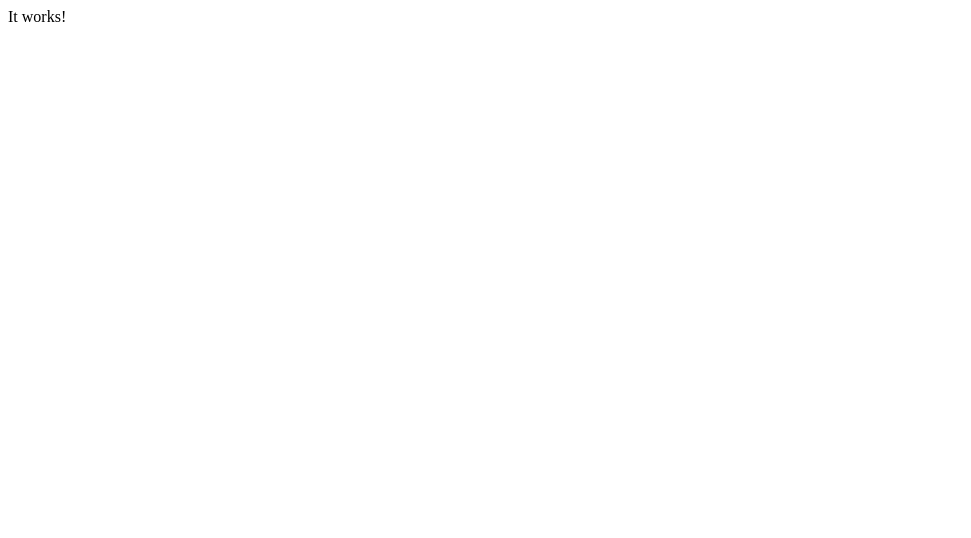
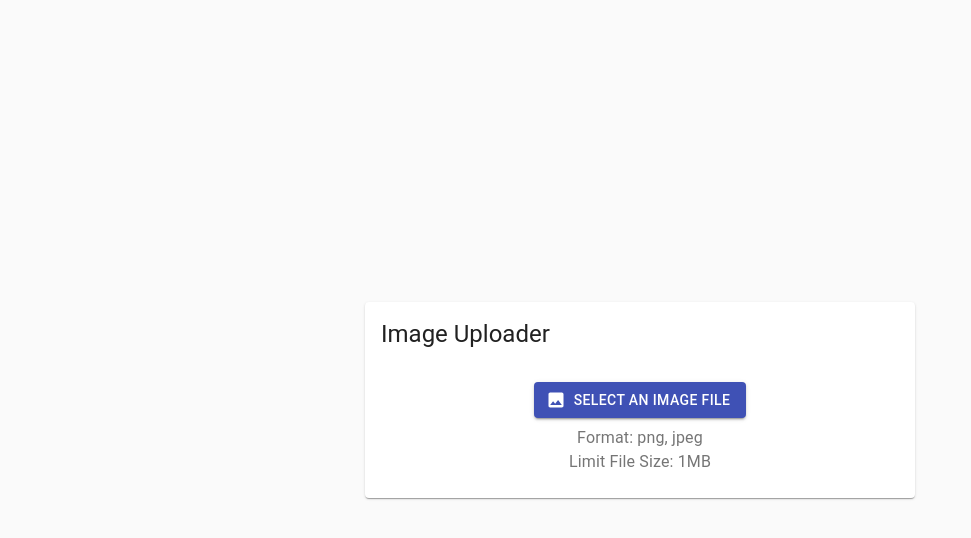
Before and after one commit to nemuvski/image-uploader, a React (Create React App) app: page / in a window 1280 px wide. Shown: the top 538 px of the page, without its empty margins (0-971 px from the left). Built offline with nearby package versions, Linux system fonts and the light colour scheme.

Commit message:
アップロードフォームの要素構築

```diff
--- a/package.json
+++ b/package.json
@@ -3,6 +3,8 @@
   "version": "0.1.0",
   "private": true,
   "dependencies": {
+    "@material-ui/core": "^4.12.1",
+    "@material-ui/icons": "^4.11.2",
     "@testing-library/jest-dom": "^5.14.1",
     "@testing-library/react": "^12.0.0",
     "@testing-library/user-event": "^13.1.9",
--- a/src/App.tsx
+++ /dev/null
@@ -1,7 +0,0 @@
-import React from 'react';
-
-const App: React.FC = () => {
-  return <div className='app'>It works!</div>;
-};
-
-export default App;
--- /dev/null
+++ b/src/components/App.tsx
@@ -0,0 +1,27 @@
+import React from 'react';
+import ImageUploader from './ImageUploader';
+import { makeStyles } from '@material-ui/core';
+
+const useStyles = makeStyles({
+  root: {
+    position: 'absolute',
+    top: 0,
+    bottom: 0,
+    display: 'flex',
+    width: '100%',
+    margin: 0,
+    padding: 16,
+  },
+});
+
+const App: React.FC = () => {
+  const classes = useStyles();
+
+  return (
+    <div className={classes.root}>
+      <ImageUploader />
+    </div>
+  );
+};
+
+export default App;
--- /dev/null
+++ b/src/components/ImageUploader.tsx
@@ -0,0 +1,44 @@
+import React from 'react';
+import { Card, CardContent, makeStyles, Button, CardHeader, Typography } from '@material-ui/core';
+import ImageIcon from '@material-ui/icons/Image';
+
+const useStyles = makeStyles({
+  root: {
+    width: '100%',
+    maxWidth: 550,
+    margin: 'auto',
+    padding: 0,
+  },
+  form: {
+    textAlign: 'center',
+  },
+  input: {
+    display: 'none',
+  },
+  helpText: {
+    marginTop: 8,
+  },
+});
+
+const ImageUploader: React.FC = () => {
+  const classes = useStyles();
+
+  return (
+    <Card className={classes.root}>
+      <CardHeader title='Image Uploader' />
+      <CardContent className={classes.form}>
+        <Button color='primary' startIcon={<ImageIcon />} variant='contained' component='label'>
+          Select an image file
+          <input type='file' className={classes.input} accept='image/jpeg, image/png' />
+        </Button>
+        <Typography color='textSecondary' component='p' className={classes.helpText}>
+          Format: png, jpeg
+          <br />
+          Limit File Size: 1MB
+        </Typography>
+      </CardContent>
+    </Card>
+  );
+};
+
+export default ImageUploader;
--- a/src/index.tsx
+++ b/src/index.tsx
@@ -1,10 +1,12 @@
 import React from 'react';
 import ReactDOM from 'react-dom';
-import App from './App';
+import { CssBaseline } from '@material-ui/core';
+import App from './components/App';
 import reportWebVitals from './reportWebVitals';
 
 ReactDOM.render(
   <React.StrictMode>
+    <CssBaseline />
     <App />
   </React.StrictMode>,
   document.getElementById('root')
```
Also changed, not shown: 1 other file (tests, documents, lock files or other folders).
